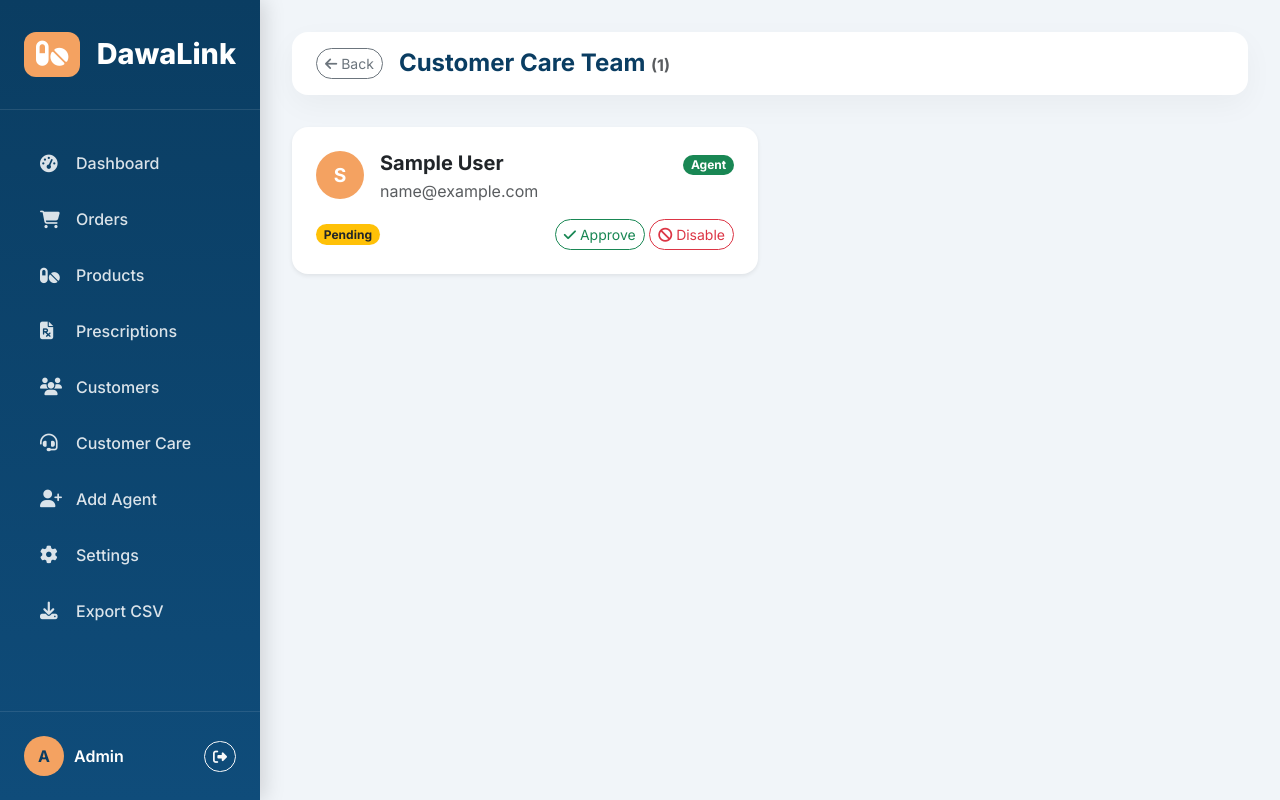
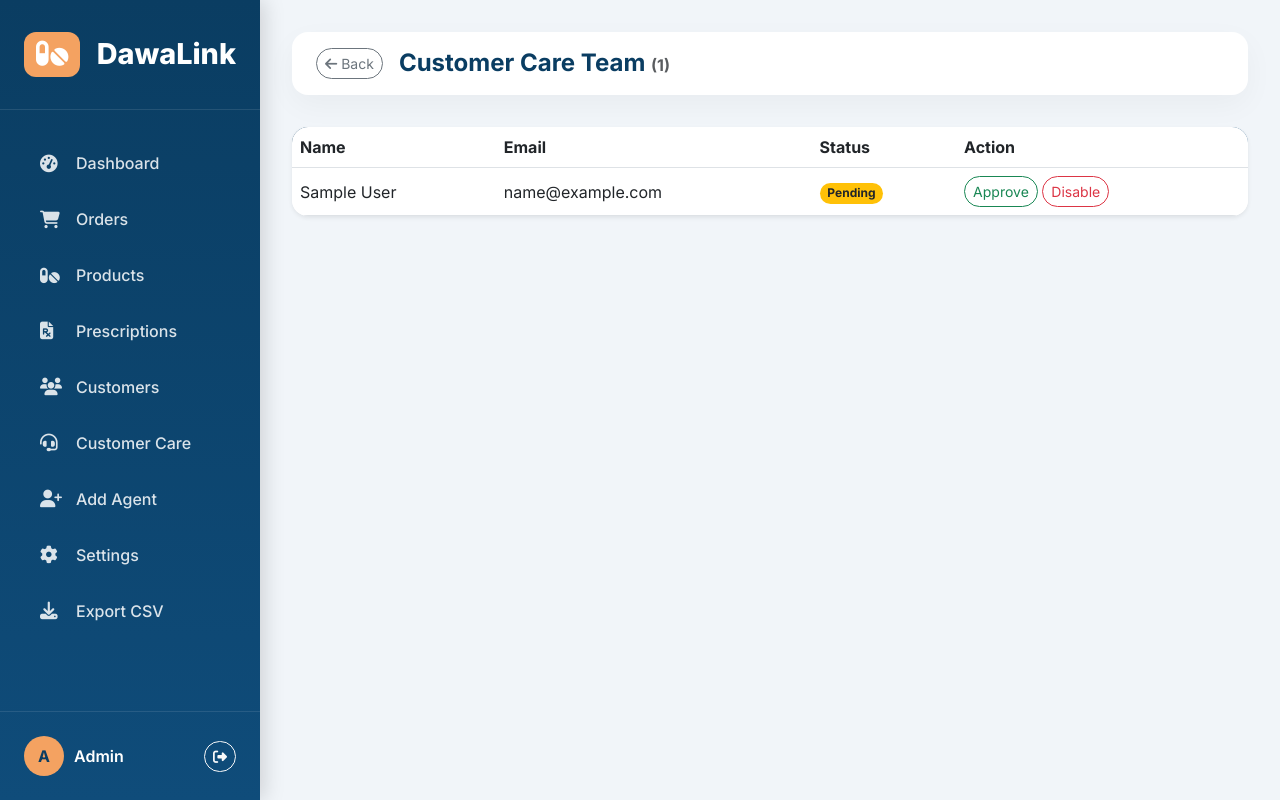
Before and after one commit to rodriguezgeorge089-art/techpharm-final, a Flask app: template templates/admin_users.html in a window 1280 px wide. Run offline with Flask 3, Linux system fonts and the light colour scheme; the template is opened without the code that fills it: most values are stand-ins (such as "Sample title", 1, 10 or a date in 2020).

Commit message:
Update admin_users.html

```diff
--- a/templates/admin_users.html
+++ b/templates/admin_users.html
@@ -2,28 +2,28 @@
 {% block title %}Customer Care Team{% endblock %}
 {% block page_title %}Customer Care Team <small class="text-muted fs-6">({{ users|length }})</small>{% endblock %}
 {% block admin_content %}
-<div class="row">
-    {% if users|length == 0 %}
-    <div class="col-12"><div class="card border-0 shadow-sm rounded-4 p-5 text-center"><i class="fas fa-user-plus fa-4x text-muted mb-3"></i><h5>No agents yet</h5><p class="text-muted">Add your first customer care agent.</p></div></div>
-    {% else %}
-    {% for u in users %}
-    <div class="col-md-6 mb-4">
-        <div class="card border-0 shadow-sm rounded-4 p-4 team-card h-100">
-            <div class="d-flex align-items-start mb-3">
-                <div class="avatar-circle me-3" style="background: var(--gold); color: white; width: 48px; height: 48px; border-radius: 50%; display: flex; align-items: center; justify-content: center; font-weight: 700; font-size: 1.2rem;">{{ u.full_name[:1].upper() }}</div>
-                <div><h5 class="fw-bold mb-1">{{ u.full_name }}</h5><p class="text-muted mb-0">{{ u.email }}</p></div>
-                <div class="ms-auto"><span class="badge rounded-pill {% if u.is_admin %} bg-danger {% else %} bg-success {% endif %}">{{ 'Admin' if u.is_admin else 'Agent' }}</span></div>
-            </div>
-            <div class="d-flex justify-content-between align-items-center">
-                <span class="badge rounded-pill {% if u.approved %} bg-success {% else %} bg-warning text-dark {% endif %}">{{ 'Approved' if u.approved else 'Pending' }}</span>
-                <div>
-                    <a href="/admin/approve-user/{{ u.id }}" class="btn btn-sm btn-outline-success rounded-pill"><i class="fas fa-check"></i> Approve</a>
-                    <a href="/admin/disable-user/{{ u.id }}" class="btn btn-sm btn-outline-danger rounded-pill"><i class="fas fa-ban"></i> Disable</a>
-                </div>
-            </div>
-        </div>
+<div class="card border-0 shadow-sm rounded-4 overflow-hidden">
+    <div class="table-responsive">
+        <table class="table align-middle mb-0">
+            <thead style="background: linear-gradient(135deg, #0A3D62, #0F4C7A); color: white;">
+                <tr><th>Name</th><th>Email</th><th>Status</th><th>Action</th></tr>
+            </thead>
+            <tbody>
+                {% for u in users %}
+                <tr>
+                    <td>{{ u.full_name }}</td>
+                    <td>{{ u.email }}</td>
+                    <td><span class="badge rounded-pill {% if u.approved %} bg-success {% else %} bg-warning text-dark {% endif %}">{{ 'Approved' if u.approved else 'Pending' }}</span></td>
+                    <td>
+                        <a href="/admin/approve-user/{{ u.id }}" class="btn btn-sm btn-outline-success rounded-pill">Approve</a>
+                        <a href="/admin/disable-user/{{ u.id }}" class="btn btn-sm btn-outline-danger rounded-pill">Disable</a>
+                    </td>
+                </tr>
+                {% else %}
+                <tr><td colspan="4" class="text-center py-4">No agents yet.</td></tr>
+                {% endfor %}
+            </tbody>
+        </table>
     </div>
-    {% endfor %}
-    {% endif %}
 </div>
 {% endblock %}
```
